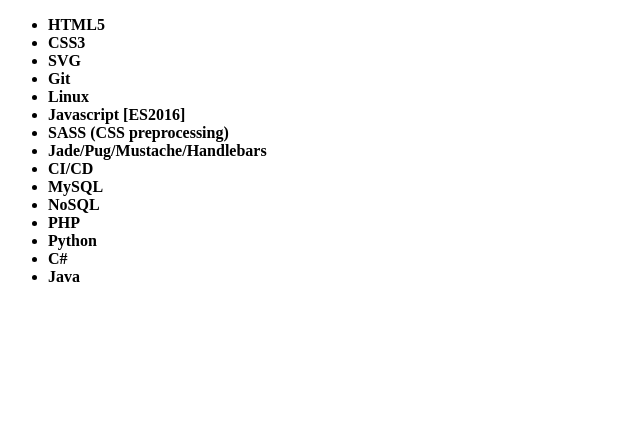
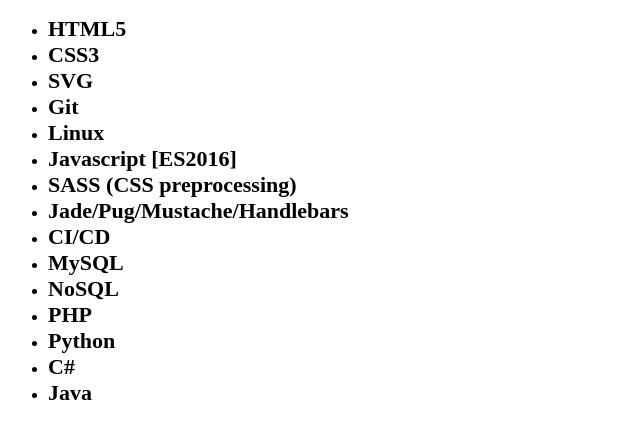
Before and after one commit to Lesnjak/react-clear-app, a React app: page / in a window 1280 px wide. Shown: the whole page, without its empty margins (0-640 px from the left). Built offline with nearby package versions, Linux system fonts and the light colour scheme.

Commit message:
'04.09.2018/2'

```diff
--- a/src/assets/styles/_header.scss
+++ b/src/assets/styles/_header.scss
@@ -1,3 +1,8 @@
-p{
-  font-size: 50px;
+strong{
+  font-size: 22px;
+  cursor: pointer;
+  transition: 0.3s;
+  &:hover{
+    color:brown;
+  }
 }
```
